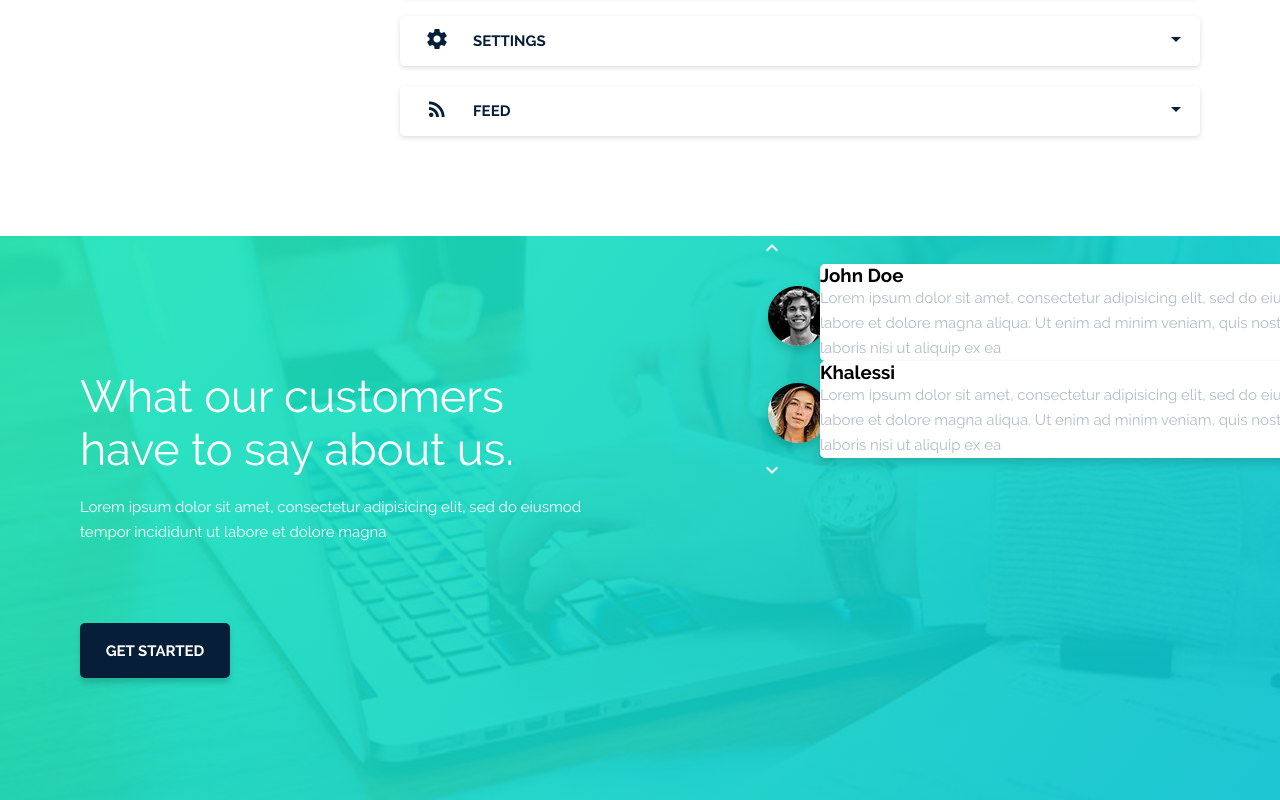
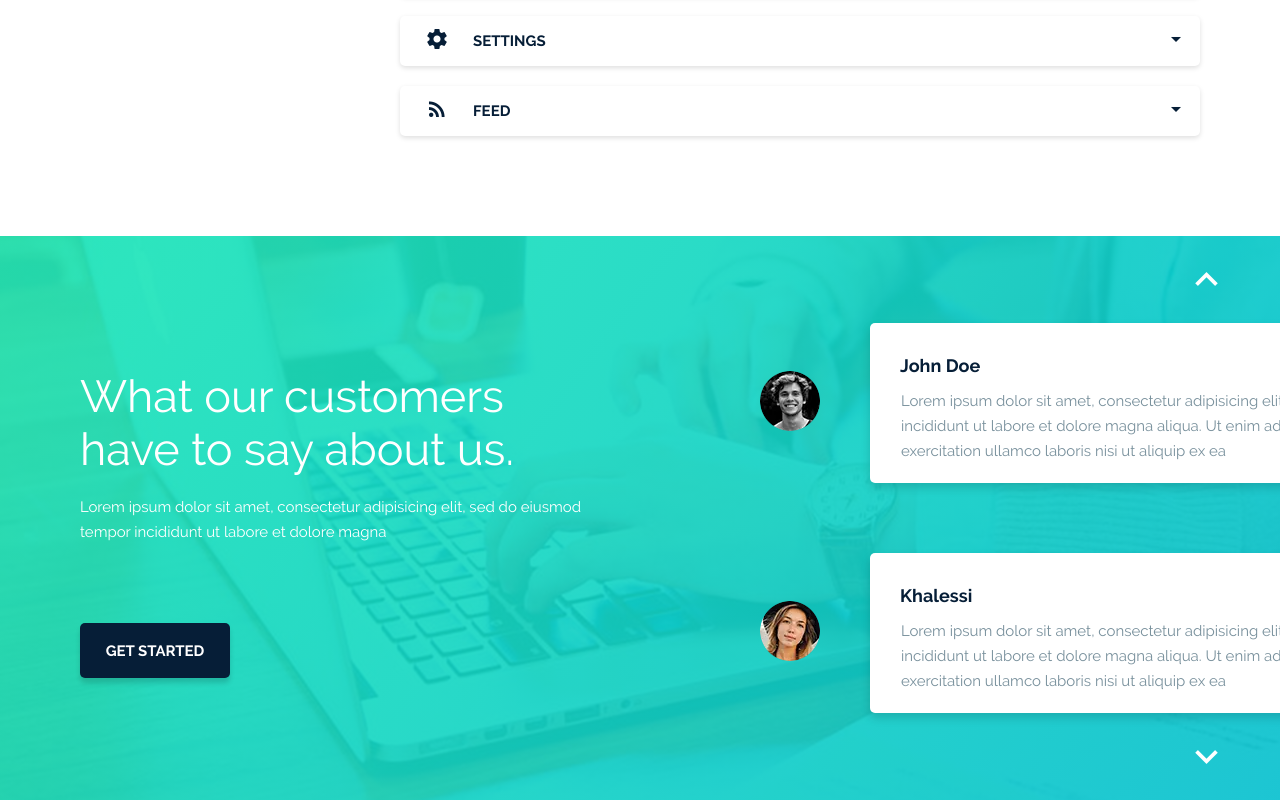
Before and after one commit to multisoldier/dart-service, a website: page src/index.html in a window 1280 px wide. Shown: the part 2361-3161 px from the top of the page. Drawn offline with nearby package versions, Linux system fonts and the light colour scheme; files that its build step writes are made by us from their sources; files whose address does not match are found by name; a web font is replaced by a local one.

Commit message:
complete reviews section

```diff
--- a/src/index.html
+++ b/src/index.html
@@ -241,18 +241,19 @@
       </div>
       <div class="right-block">
         <div class="right-block__arrow-up-wrapper">
-          <span class="right-block__arrow-up material-icons">keyboard_arrow_up</span>
+          <span class="right-block__arrow-up material-icons.md-45">keyboard_arrow_up</span>
         </div>
         <div class="right-block__review-box">
           <div class="right-block__user-photo-wrapper">
-            <img src="img/john-doe-photo.webp" alt="" class="right-block__user-photo">
+            <img src="img/john-doe.webp" alt="" class="right-block__user-photo">
           </div>
           <div class="right-block__review-text-block">
             <div class="right-block__reviewer-name-wrapper">
               <h3 class="right-block__reviewer-name">John Doe</h3>
             </div>
             <div class="right-block__review-text-wrapper">
-              <p class="right-block__review-text paragraph">Lorem ipsum dolor sit amet, consectetur adipisicing elit, sed do
+              <p class="right-block__review-text paragraph">Lorem ipsum dolor sit amet, consectetur adipisicing elit,
+                sed do
                 eiusmod
                 tempor incididunt ut labore et dolore magna aliqua. Ut enim ad minim veniam, quis nostrud exercitation
                 ullamco laboris nisi ut aliquip ex ea</p>
@@ -261,17 +262,23 @@
         </div>
         <div class="right-block__review-box  right-block__review-box--last">
           <div class="right-block__user-photo-wrapper">
-            <img src="img/khalesse-photo.webp" alt="" class="right-block__user-photo">
+            <img src="img/khalesse.webp" alt="" class="right-block__user-photo">
           </div>
           <div class="right-block__review-text-block">
-            <h3 class="right-block__reviewer-name">Khalessi</h3>
-            <p class="right-block__review-text paragraph">Lorem ipsum dolor sit amet, consectetur adipisicing elit, sed do eiusmod
-              tempor incididunt ut labore et dolore magna aliqua. Ut enim ad minim veniam, quis nostrud exercitation
-              ullamco laboris nisi ut aliquip ex ea</p>
+            <div class="right-block__reviewer-name-wrapper">
+              <h3 class="right-block__reviewer-name">Khalessi</h3>
+            </div>
+            <div class="right-block__review-text-wrapper">
+              <p class="right-block__review-text paragraph">Lorem ipsum dolor sit amet, consectetur adipisicing elit,
+                sed
+                do eiusmod
+                tempor incididunt ut labore et dolore magna aliqua. Ut enim ad minim veniam, quis nostrud exercitation
+                ullamco laboris nisi ut aliquip ex ea</p>
+            </div>
           </div>
         </div>
         <div class="right-block__arrow-down-wrapper">
-          <span class="right-block__arrow-down material-icons">keyboard_arrow_down</span>
+          <span class="right-block__arrow-down material-icons.md-45">keyboard_arrow_down</span>
         </div>
       </div>
     </section>
--- a/src/scss/icons.scss
+++ b/src/scss/icons.scss
@@ -81,7 +81,6 @@
     color: #ffffff;
     font-size: 45px;
     font-weight: 400;
-    line-height: 25px;
-    margin: 0 auto;
+    font-family: "Material Icons";
   }
 }
--- a/src/scss/style.scss
+++ b/src/scss/style.scss
@@ -468,43 +468,58 @@ body {
 .right-block {
   display: flex;
   flex-direction: column;
-  width: 760px;
   &__arrow-up-wrapper {
-
-
+    height: 87px;
+    display: flex;
+    align-items: center;
+    margin-left: 424px;
   }
 
   &__review-box {
     display: flex;
     align-items: center;
+    margin-bottom: 70px;
   }
 
-  &review-box--last {
+  &__review-box--last {
+    margin-bottom: 0px;
   }
 
   &__user-photo-wrapper {
-    width: 60px;
-    height: 60px;
-  }
-
-  &__user-photo {
+    margin-right: 50px;
   }
 
   &__review-text-block {
     width: 650px;
+    height: 160px;
     box-shadow: 0 5px 10px rgba(0, 0, 0, 0.15);
     border-radius: 5px;
     background-color: #ffffff;
   }
 
+  &__reviewer-name-wrapper {
+    margin: 32px 0px 0px 30px;
+  }
+
   &__reviewer-name {
+    color: #061e37;
+    font-size: 18px;
+    font-weight: 700;
+    height: 14px;
+  }
 
+  &__review-text-wrapper {
+    margin: 20px 0px 0px 31px;
   }
 
   &__review-text {
-
+    color: #78909c;
   }
 
   &__arrow-down-wrapper {
+    height: 87px;
+    display: flex;
+    align-items: center;
+    margin-left: 424px;
   }
 }
```
Also changed, not shown: dist/css/style.css, dist/css/style.min.css, dist/img/john-doe.png (added), dist/img/john-doe.webp (added), dist/img/khalesse.png (added), dist/img/khalesse.webp (added), dist/index.html, src/img/john-doe-photo.png (deleted), src/img/john-doe.png (added), src/img/khalesse-photo.png (deleted), src/img/khalesse.png (added), 2 other files.
